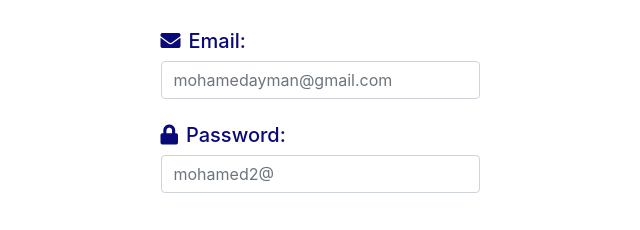
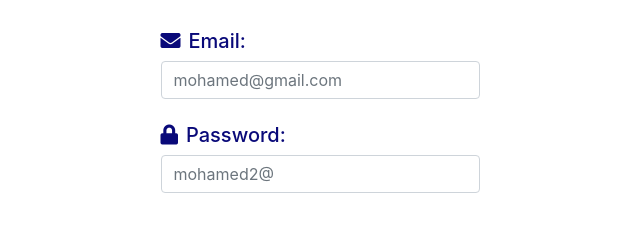
Before and after one commit to 0xElshazly/Code-Educational-Platform, a plain HTML site: page src/login.html in a window 1280 px wide. Shown: the part 264-494 px from the top of the page, 459-1099 px from the left. Drawn offline with nearby package versions, Linux system fonts and the light colour scheme.

Commit message:
Update login.html

```diff
--- a/src/login.html
+++ b/src/login.html
@@ -128,7 +128,7 @@
                       type="text"
                       class="form-control"
                       id="email"
-                      placeholder="mohamedayman@gmail.com"
+                      placeholder="mohamed@gmail.com"
                     />
                     <span
                       class="text-success float-right mr-2"
```
